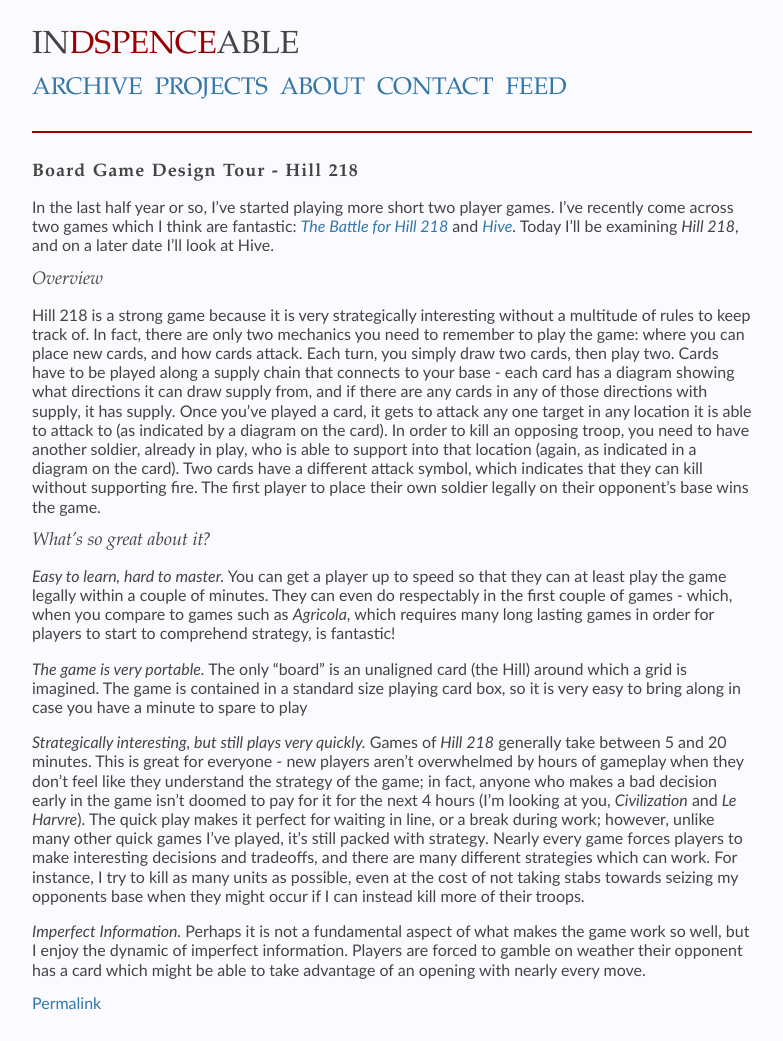
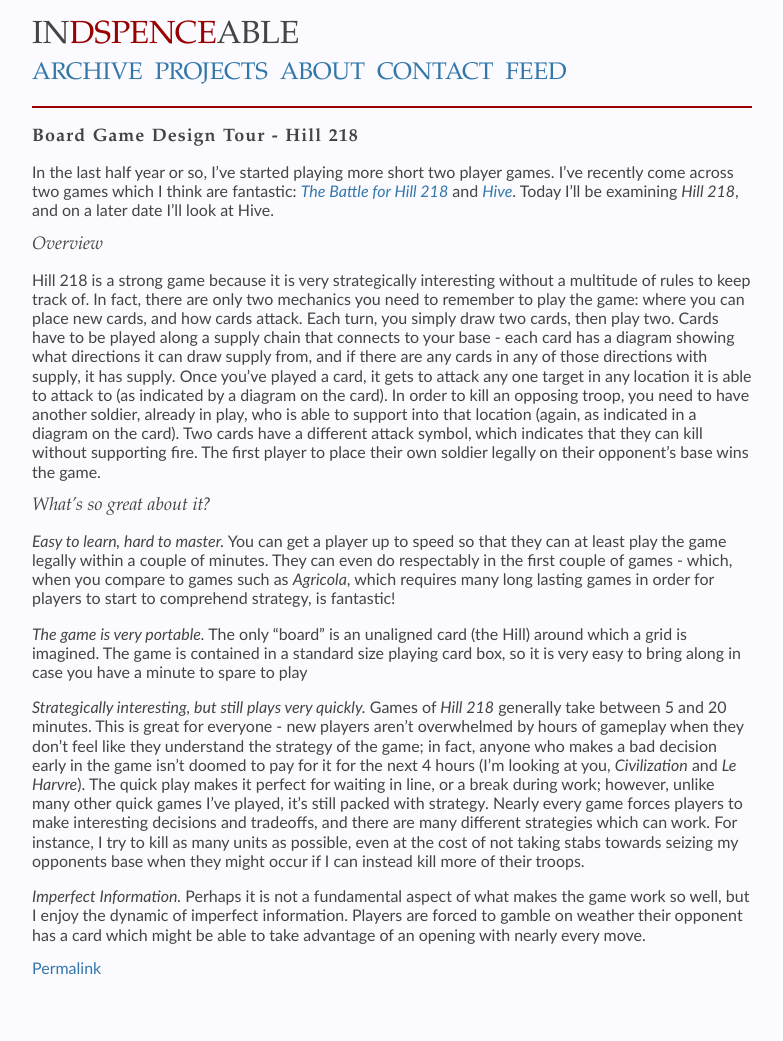
Before and after one commit to indspenceable/indspenceable.github.com, a Jekyll site: the page built from index.md, in a window 1280 px wide. Shown: the whole page, without its empty margins (248-1031 px from the left). Built offline with Jekyll 4.4.1, drawn with Linux system fonts in a browser that asks for light colours; after the commit the page ends 996 px from its top, so only the background shows below that.

Commit message:
Less space.

```diff
--- a/_includes/header.html
+++ b/_includes/header.html
@@ -55,7 +55,7 @@
   h1 {
     font-size: 32px;
     font-family: 'palatino';
-    margin-bottom: 15px;
+    margin-bottom: 10px;
   }
   h2{
     font-size: 24px;
@@ -91,7 +91,7 @@
     color: #900;
   }
   .main {
-    padding: 30px 0px;
+    padding: 20px 0px;
     margin: auto;
   }
   p {
```
